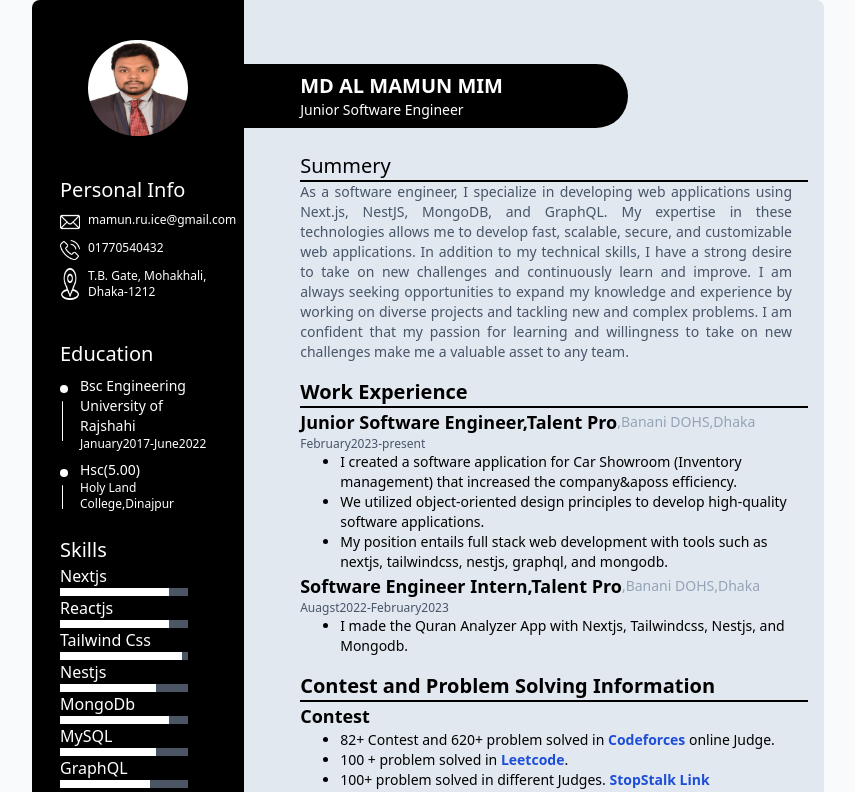
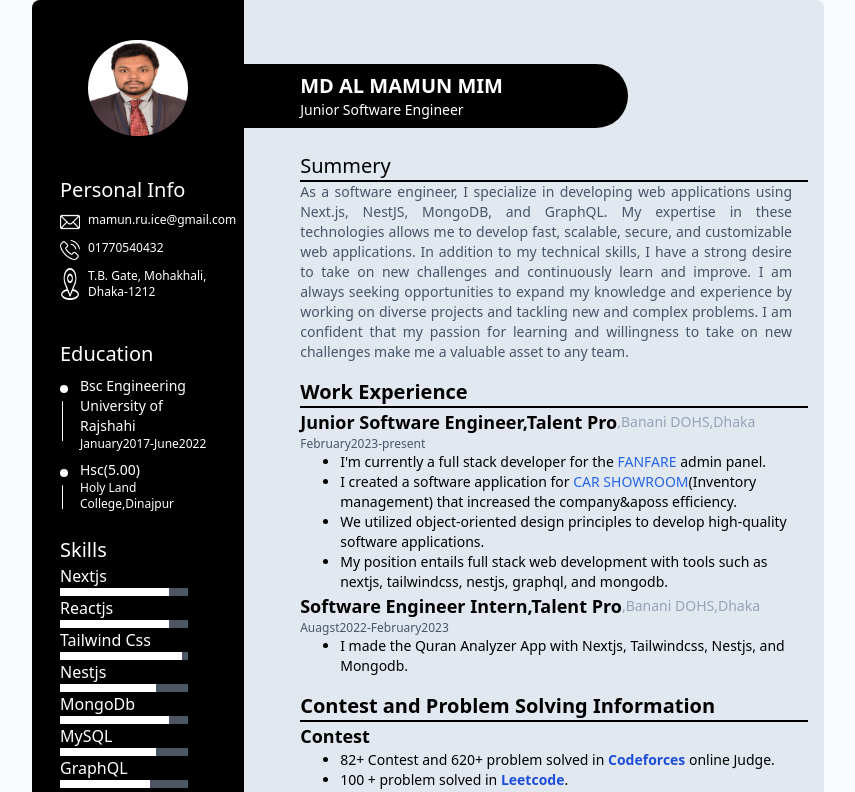
Before and after one commit to MamunsCrafts/CV-APP, a Next.js app: page / in a window 1280 px wide. Shown: the top 792 px of the page, without its empty margins (212-1067 px from the left). Built offline with nearby package versions, Linux system fonts and the light colour scheme.

Commit message:
current status add .

```diff
--- a/components/experience.tsx
+++ b/components/experience.tsx
@@ -1,4 +1,6 @@
+import { useRouter } from "next/router"
 export default function Experience(){
+  const router =useRouter()
     return (
       <div>
         <p className="text-xl font-semibold border-b-2 border-spacing-2 border-black">Work Experience</p>
@@ -11,8 +13,28 @@ export default function Experience(){
           <p className="text-slate-600 text-xs">February2023-present</p>
           <ul className="list-disc ml-10 text-sm">
             <li>
-              I created a software application for Car Showroom (Inventory management) that increased the company&aposs
-              efficiency.
+              I'm currently a full stack developer for the{" "}
+              <span
+                className="text-blue-600 cursor-pointer uppercase"
+                onClick={() => {
+                  router.push("http://admin.fanfarebd.com/")
+                }}>
+                {" "}
+                fanfare{" "}
+              </span>
+              admin panel.
+            </li>
+            <li>
+              I created a software application for{" "}
+              <span
+                className="text-blue-600 cursor-pointer uppercase"
+                onClick={() => {
+                  router.push("http://goldenmilesapp.com")
+                }}>
+                {" "}
+                Car Showroom
+              </span>
+              (Inventory management) that increased the company&aposs efficiency.
             </li>
             <li>We utilized object-oriented design principles to develop high-quality software applications.</li>
             <li>
```
